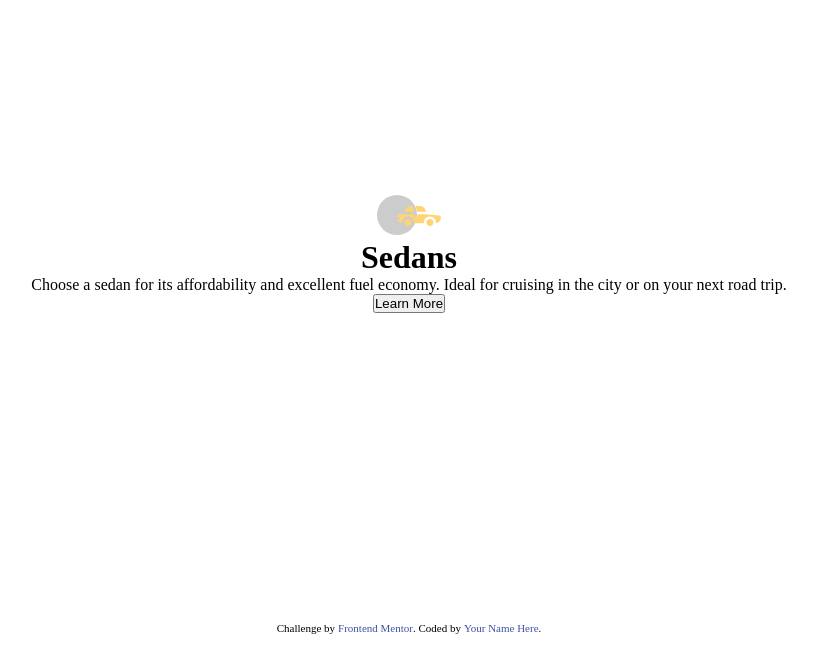
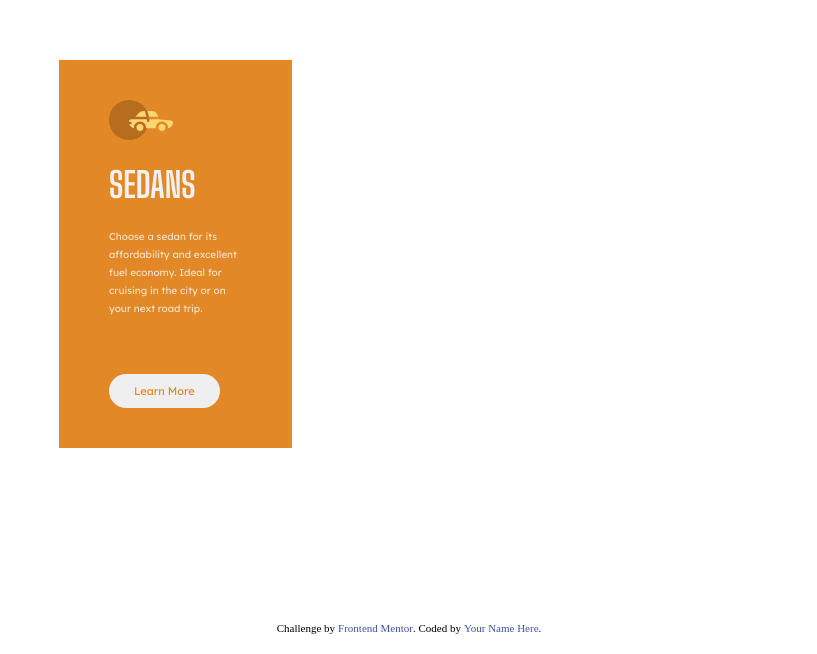
Before and after one commit to gilda-prv/3-column-preview-card-component, a plain HTML site: page index.html in a window 1280 px wide. Shown: the part 146-800 px from the top of the page, without its empty margins (231-1048 px from the left). Drawn offline with Linux system fonts and the light colour scheme.

Commit message:
Update style.css

```diff
--- a/style.css
+++ b/style.css
@@ -1,3 +1,4 @@
+@import url("https://fonts.googleapis.com/css2?family=Big+Shoulders+Display:wght@700&family=Lexend+Deca&display=swap");
 * {
   margin: 0;
   padding: 0;
@@ -7,10 +8,54 @@ body {
   display: flex;
   justify-content: center;
   align-items: center;
-  text-align: center;
   min-height: 100vh;
+  font-size: 15px;
+}
+.container {
+  padding: 10px 20px;
+  margin: 0 auto;
 }
 .cards {
+  display: grid;
+  grid-template-columns: 1fr 1fr 1fr;
+  max-width: 700px;
+  border-radius: 15px;
+}
+.card1 {
+  background-color: hsl(31, 77%, 52%);
+  padding: 40px 50px;
+}
+.card1 h1 {
+  font-family: "Big Shoulders Display", cursive;
+  font-weight: 700;
+  margin-top: 20px;
+  font-size: 35px;
+  text-transform: uppercase;
+  color: hsl(0, 0%, 95%);
+}
+.card1 p {
+  margin-top: 23px;
+  color: hsla(0, 0%, 100%, 0.75);
+  font-family: "Lexend Deca", sans-serif;
+  font-weight: 400;
+  font-size: 10px;
+  line-height: 18px;
+}
+.card1 button {
+  margin-top: 56px;
+  border-radius: 30px;
+  border: none;
+  padding: 10px 25px;
+  font-size: 11px;
+  color: hsl(31, 77%, 52%);
+  font-family: "Lexend Deca", sans-serif;
+  font-weight: 400;
+}
+.card1 button:hover {
+  cursor: pointer;
+  border: solid 2px white;
+  background-color: hsl(31, 77%, 52%);
+  color: white;
 }
 .attribution {
   font-size: 11px;
```
